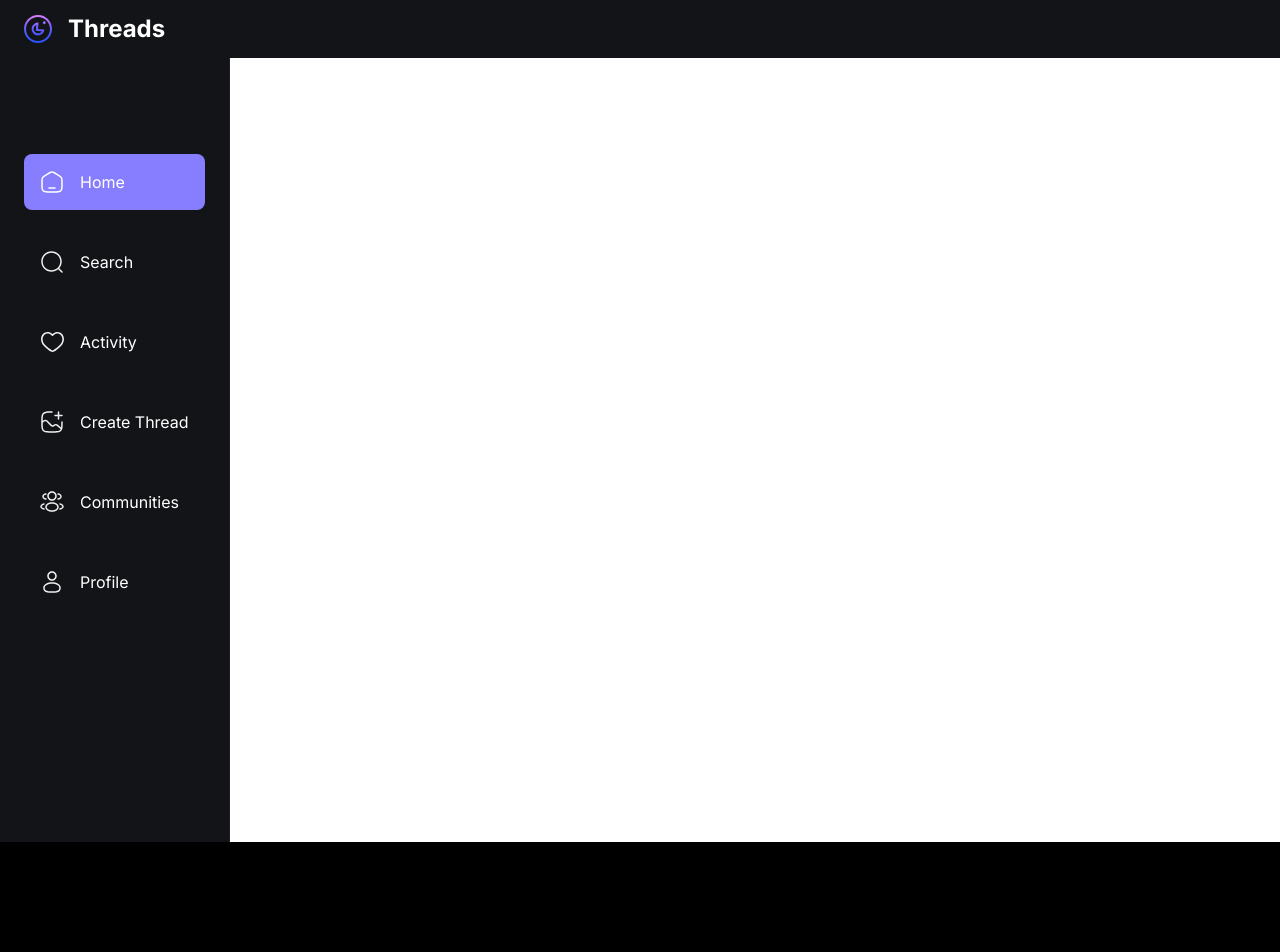
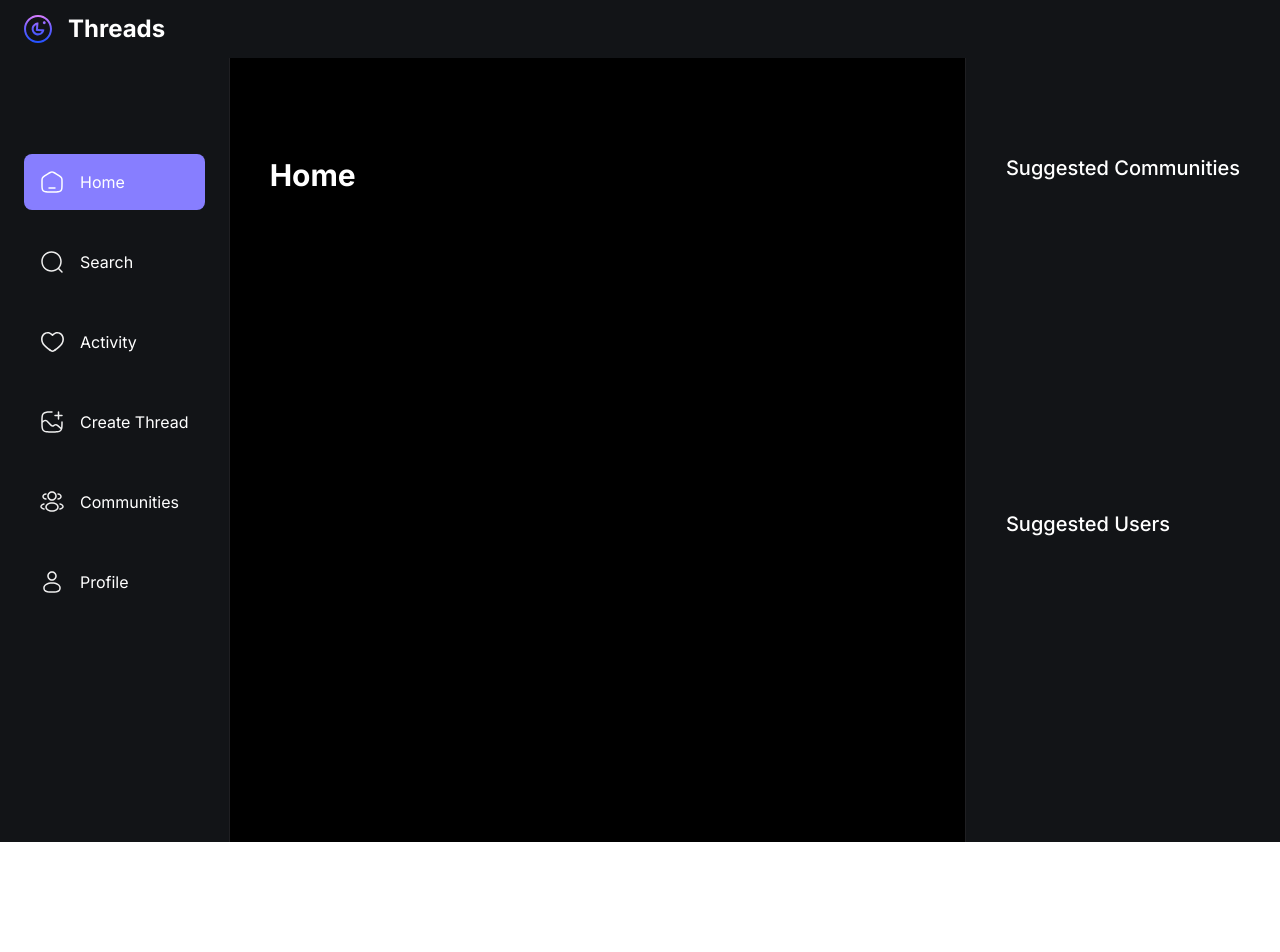
Before and after one commit to RaturiAR7/threads-app, a Next.js app: page / in a window 1280 px wide. Shown: the top 952 px of the page. After the commit the page ends 842 px from the top, so only its background shows below. Built offline with nearby package versions, Linux system fonts and the light colour scheme; no server answers.

Commit message:
Develop right sidebar

```diff
--- a/app/(root)/layout.tsx
+++ b/app/(root)/layout.tsx
@@ -23,7 +23,7 @@
     <ClerkProvider>
       <html lang='en'>
         <body className={inter.className}>{children}</body>
-        <main>
+        <main className='flex flex-row'>
           <Topbar />
           <LeftSidebar />
           <section className='main-container'>
--- a/components/shared/RightSidebar.tsx
+++ b/components/shared/RightSidebar.tsx
@@ -1,5 +1,16 @@
 function RightSidebar() {
-  return <h1>Right Side Bar</h1>;
+  return (
+    <section className='custom-scrollbar rightsidebar'>
+      <div className='flex flex-1 flex-col justify-start'>
+        <h3 className='text-heading4-medium text-light-1'>
+          Suggested Communities
+        </h3>
+      </div>
+      <div className='flex flex-1 flex-col justify-start'>
+        <h3 className='text-heading4-medium text-light-1'>Suggested Users</h3>
+      </div>
+    </section>
+  );
 }
 
 export default RightSidebar;
```
